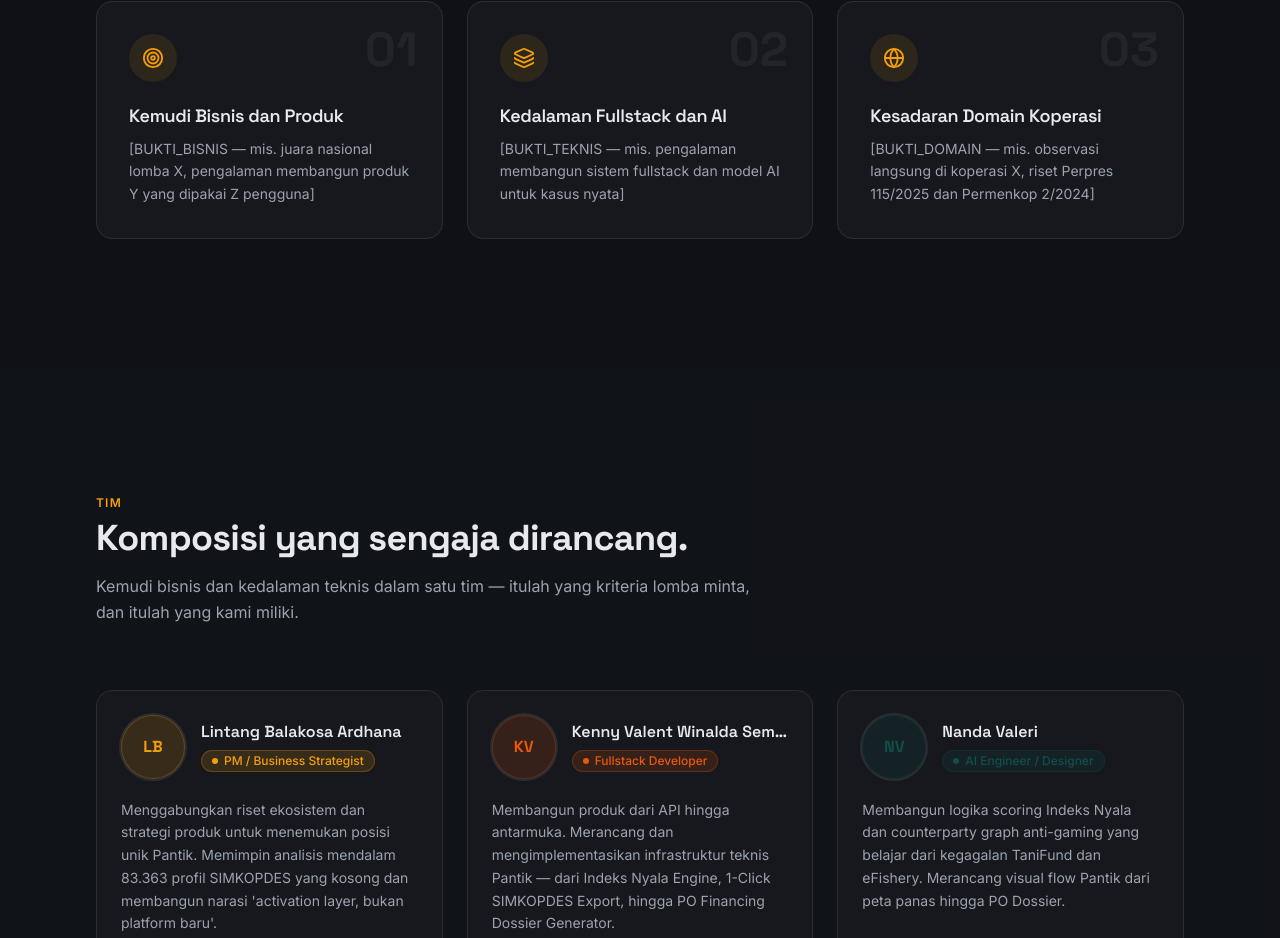
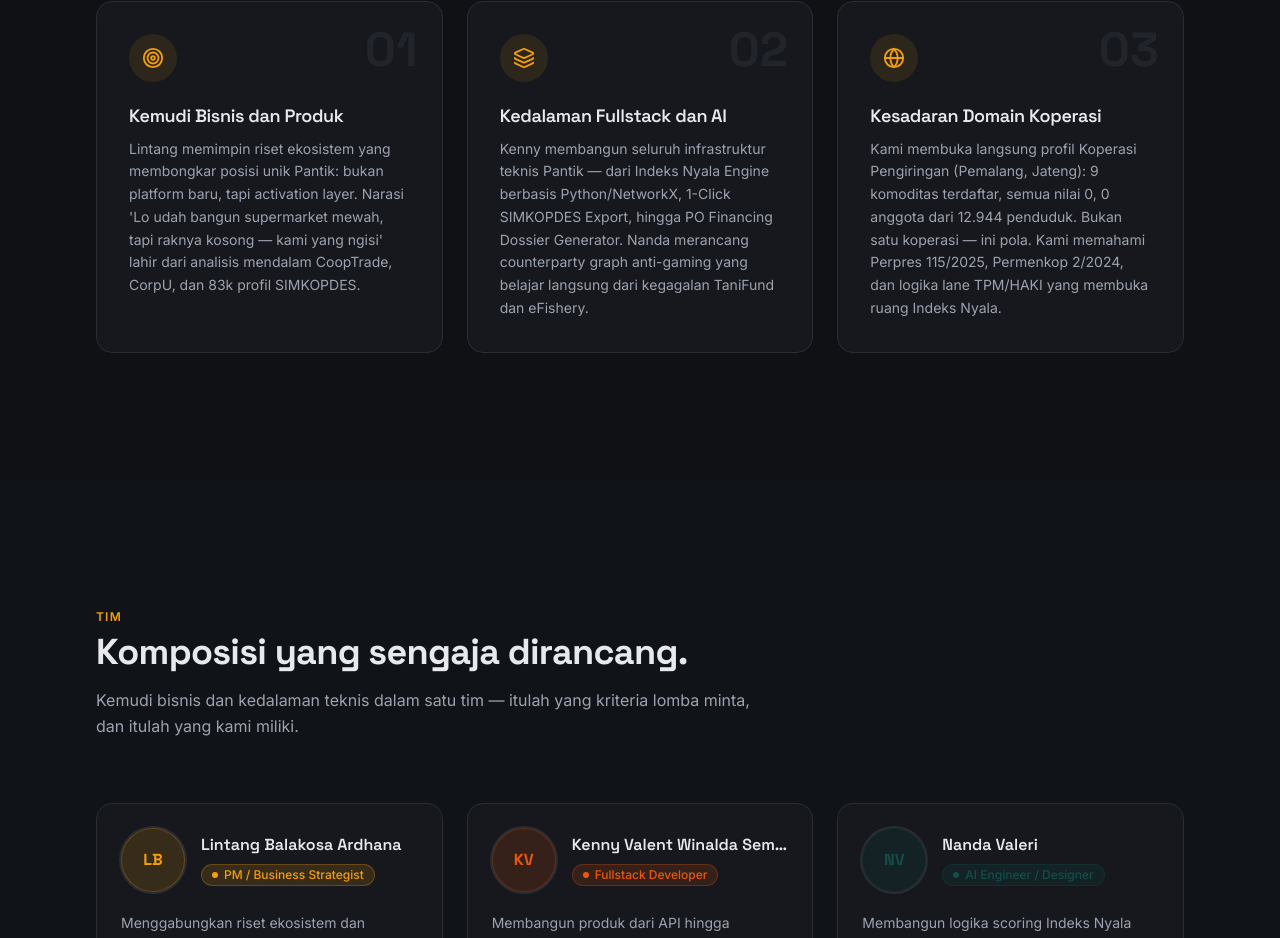
Before and after one commit to KennyUMN/pantik-portfolio, a Next.js app: page / in a window 1280 px wide. Shown: the part 1122-2060 px from the top of the page. Built offline with nearby package versions, Linux system fonts and the light colour scheme.

Commit message:
feat: isi konten WhyUs dengan bukti nyata tim Bara

```diff
--- a/components/sections/WhyUs.tsx
+++ b/components/sections/WhyUs.tsx
@@ -6,19 +6,19 @@ const pillars = [
   {
     icon: Target,
     label: "Kemudi Bisnis dan Produk",
-    desc: "[BUKTI_BISNIS — mis. juara nasional lomba X, pengalaman membangun produk Y yang dipakai Z pengguna]",
+    desc: "Lintang memimpin riset ekosistem yang membongkar posisi unik Pantik: bukan platform baru, tapi activation layer. Narasi 'Lo udah bangun supermarket mewah, tapi raknya kosong — kami yang ngisi' lahir dari analisis mendalam CoopTrade, CorpU, dan 83k profil SIMKOPDES.",
     number: "01",
   },
   {
     icon: Layers,
     label: "Kedalaman Fullstack dan AI",
-    desc: "[BUKTI_TEKNIS — mis. pengalaman membangun sistem fullstack dan model AI untuk kasus nyata]",
+    desc: "Kenny membangun seluruh infrastruktur teknis Pantik — dari Indeks Nyala Engine berbasis Python/NetworkX, 1-Click SIMKOPDES Export, hingga PO Financing Dossier Generator. Nanda merancang counterparty graph anti-gaming yang belajar langsung dari kegagalan TaniFund dan eFishery.",
     number: "02",
   },
   {
     icon: Globe,
     label: "Kesadaran Domain Koperasi",
-    desc: "[BUKTI_DOMAIN — mis. observasi langsung di koperasi X, riset Perpres 115/2025 dan Permenkop 2/2024]",
+    desc: "Kami membuka langsung profil Koperasi Pengiringan (Pemalang, Jateng): 9 komoditas terdaftar, semua nilai 0, 0 anggota dari 12.944 penduduk. Bukan satu koperasi — ini pola. Kami memahami Perpres 115/2025, Permenkop 2/2024, dan logika lane TPM/HAKI yang membuka ruang Indeks Nyala.",
     number: "03",
   },
 ];
```
